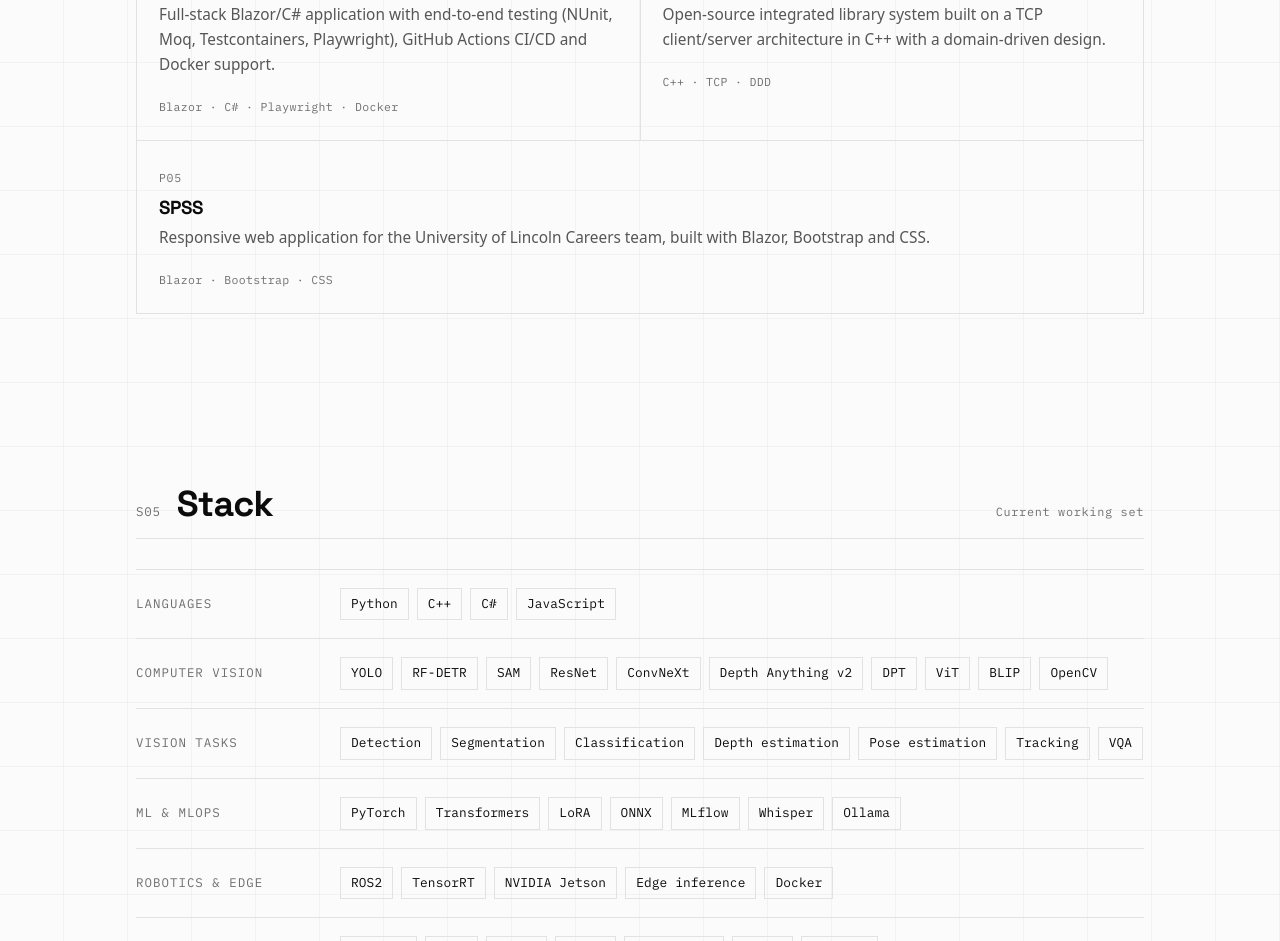
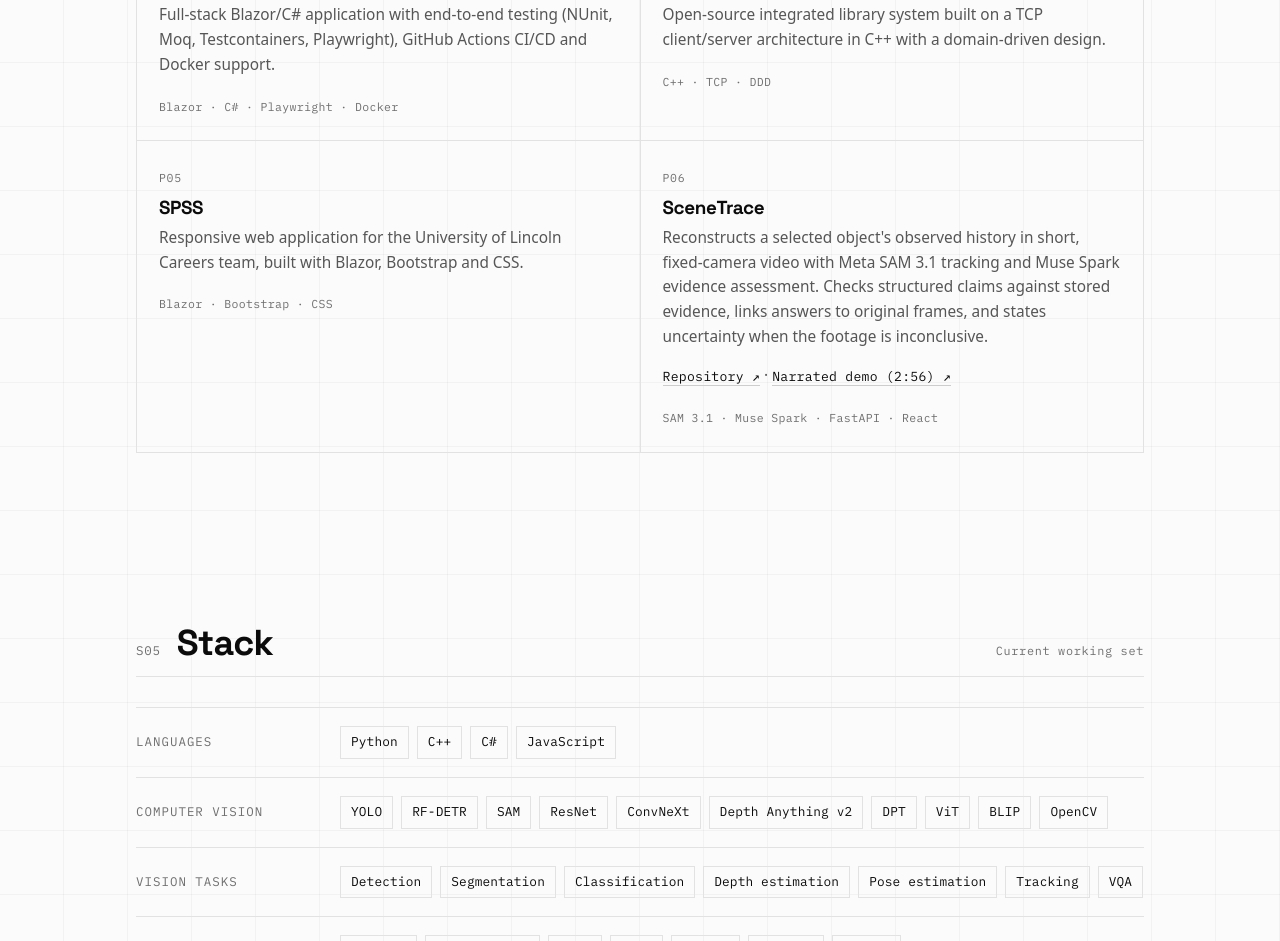
Before and after one commit to isaacoselukwue/isaacoselukwue.github.io, a website: page index.html in a window 1280 px wide. Shown: the part 3905-4846 px from the top of the page. Drawn offline with Linux system fonts and the light colour scheme.

Commit message:
Add SceneTrace project details to portfolio section

```diff
--- a/index.html
+++ b/index.html
@@ -1569,6 +1569,37 @@
               </p>
               <span class="proj-tags">Blazor · Bootstrap · CSS</span>
             </li>
+            <li class="proj">
+              <span class="proj-id" aria-hidden="true">P06</span>
+              <h3>SceneTrace</h3>
+              <p>
+                Reconstructs a selected object's observed history in short,
+                fixed-camera video with Meta SAM 3.1 tracking and Muse Spark
+                evidence assessment. Checks structured claims against stored
+                evidence, links answers to original frames, and states
+                uncertainty when the footage is inconclusive.
+              </p>
+              <p>
+                <a
+                  class="inline-link"
+                  href="https://github.com/isaacoselukwue/SceneTrace"
+                  target="_blank"
+                  rel="noopener noreferrer"
+                  >Repository ↗</a
+                >
+                ·
+                <a
+                  class="inline-link"
+                  href="https://youtu.be/d3bhHTM-ON4"
+                  target="_blank"
+                  rel="noopener noreferrer"
+                  >Narrated demo (2:56) ↗</a
+                >
+              </p>
+              <span class="proj-tags"
+                >SAM 3.1 · Muse Spark · FastAPI · React</span
+              >
+            </li>
           </ul>
         </div>
       </section>
```
